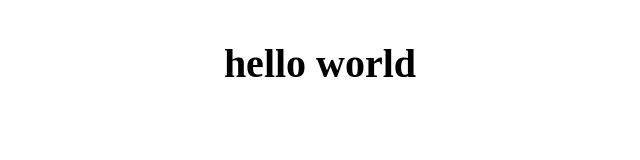
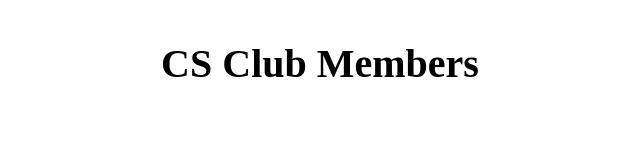
Before and after one commit to MJC-Computer-Science-Club/HTML-page, a plain HTML site: page index.html in a window 1280 px wide. Shown: the whole page, without its empty margins (320-960 px from the left). Drawn offline with Linux system fonts and the light colour scheme.

Commit message:
Add a space for members to add links to their own page

```diff
--- a/index.html
+++ b/index.html
@@ -8,7 +8,28 @@
     <link rel="stylesheet" href="style.css">
   </head>
   <body>
-    <h1>hello world</h1>
+    <h1>CS Club Members</h1>
+	  <!-- 	Add your page under here -->
+	<!-- 1. -->
+	<!-- 2. -->
+	<!-- 3. -->
+	<!-- 4. -->
+	<!-- 5. -->
+	<!-- 6. -->
+	<!-- 7. -->
+	<!-- 8. -->
+	<!-- 9. -->
+	<!-- 10. -->
+	<!-- 11. -->
+	<!-- 12. -->
+	<!-- 13. -->
+	<!-- 14. -->
+	<!-- 15. -->
+	<!-- 16. -->
+	<!-- 17. -->
+	<!-- 18. -->
+	<!-- 19. -->
+	<!-- 20. -->
 	<script src="index.js"></script>
   </body>
 </html>
```
